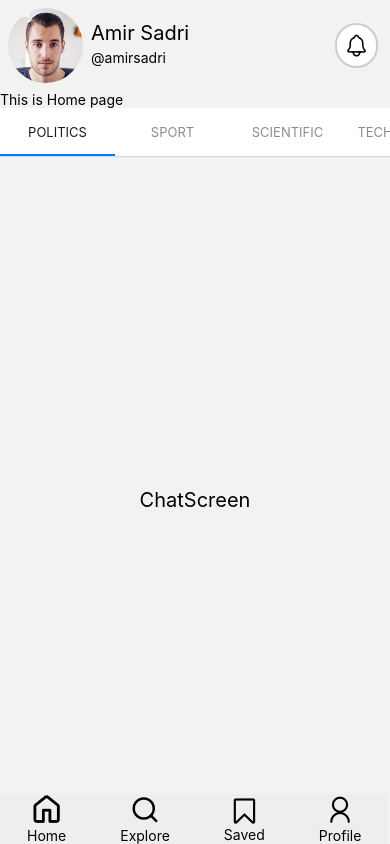
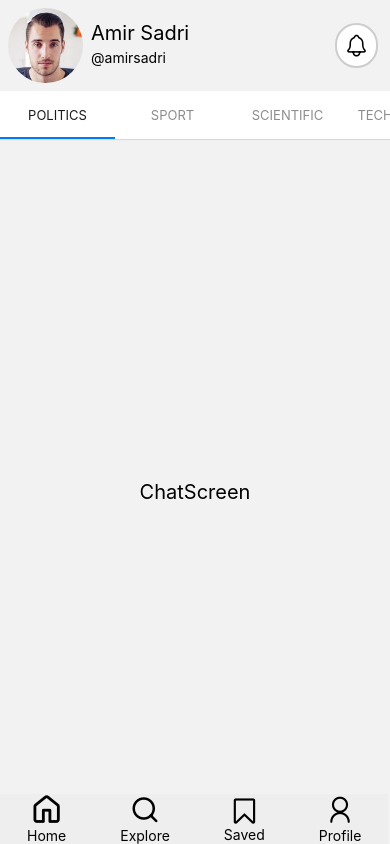
Before and after one commit to amirsadriofficial/News-App, a React Native app: screen /Home in a window 390 px wide. Built offline with nearby package versions, Linux system fonts and the light colour scheme.

Commit message:
Clear extra comment and codes

```diff
--- a/src/screens/home/Home.tsx
+++ b/src/screens/home/Home.tsx
@@ -36,7 +36,6 @@ const Home = ({navigation}: any) => {
   return (
     <Layout navigation={navigation}>
       <Header />
-      <Text>This is Home page</Text>
       <Tab.Navigator
         screenOptions={{
           tabBarScrollEnabled: true,
```
